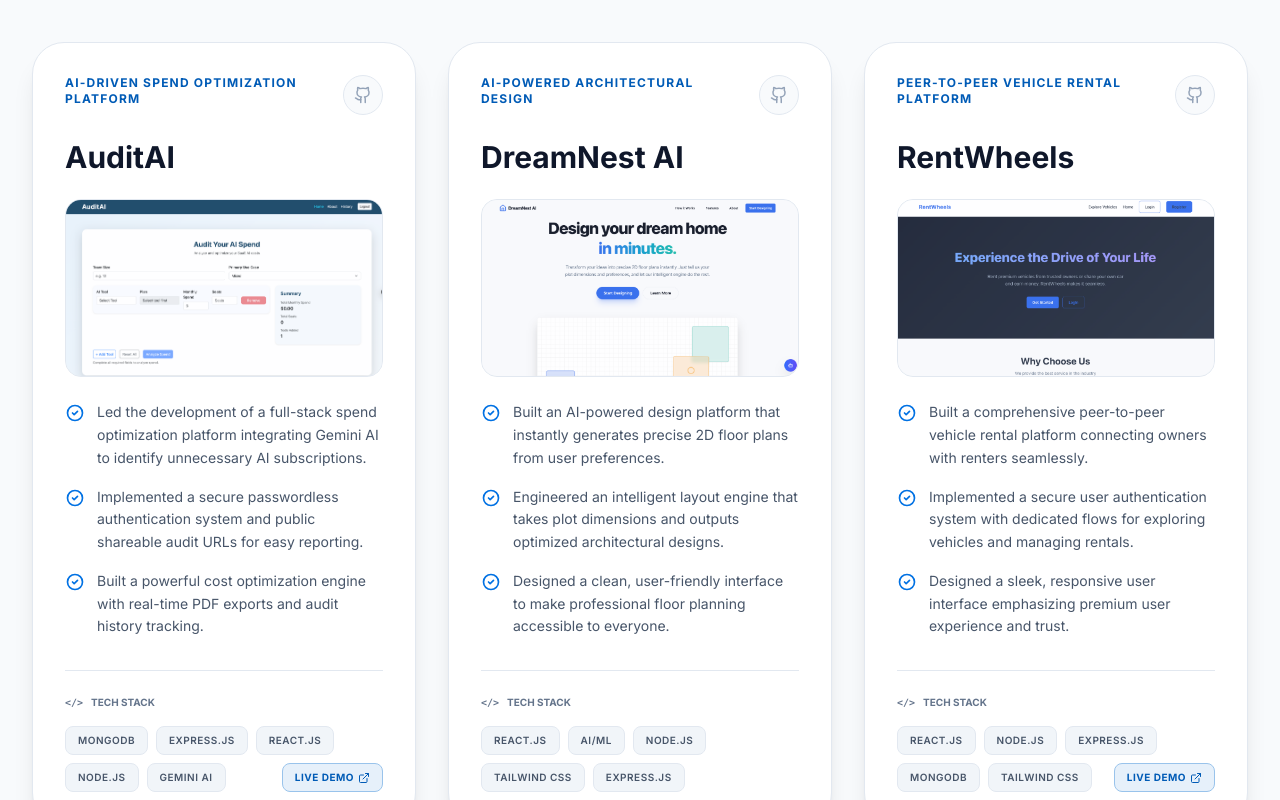
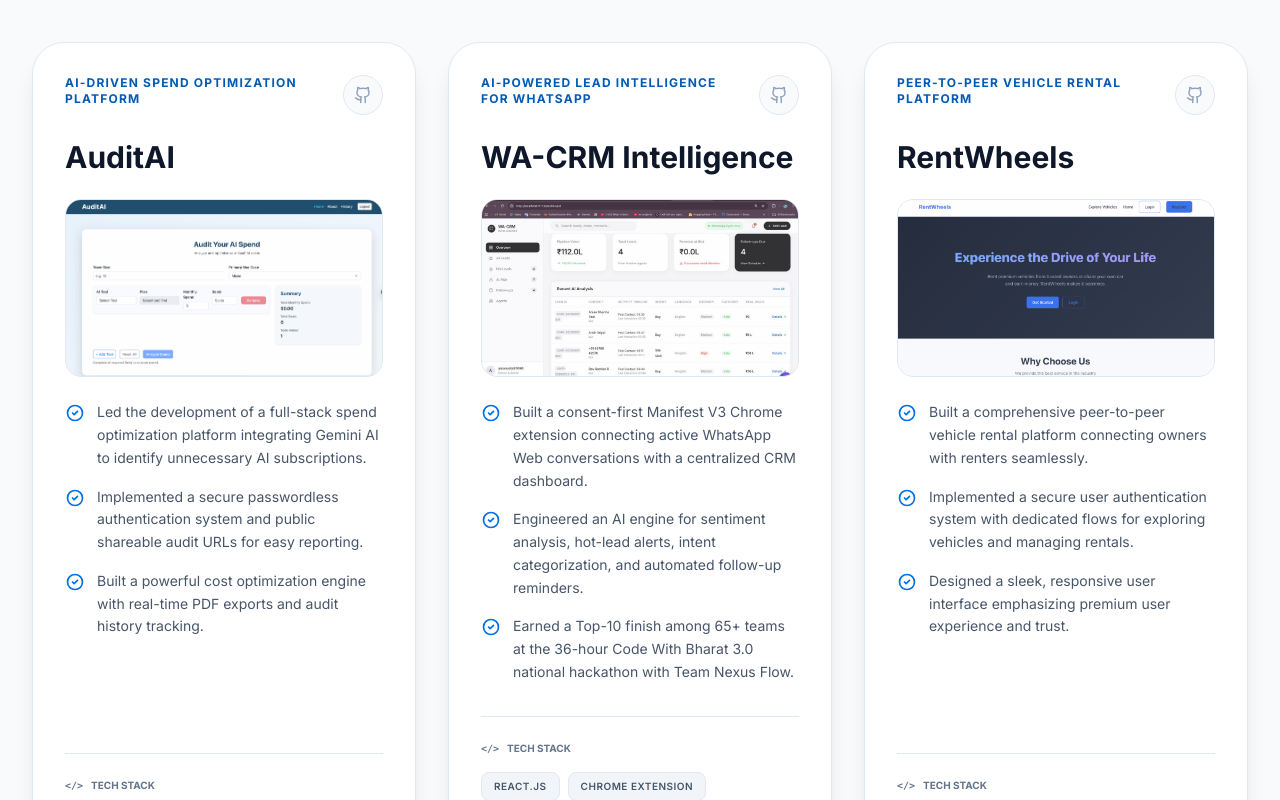
Before and after one commit to Amansharmacs1/Portfolio-Website, a React (Vite) app in the folder frontend/: page / in a window 1280 px wide. Shown: the part 2500-3300 px from the top of the page. Built offline with nearby package versions, Linux system fonts and the light colour scheme.

Commit message:
Replace DreamNest AI with WA-CRM Intelligence project

```diff
--- a/frontend/src/sections/Projects.jsx
+++ b/frontend/src/sections/Projects.jsx
@@ -19,18 +19,18 @@ const projectsData = [
     github: "https://github.com/Amansharmacs1/AuditAi"
   },
   {
-    title: "DreamNest AI",
-    subtitle: "AI-POWERED ARCHITECTURAL DESIGN",
+    title: "WA-CRM Intelligence",
+    subtitle: "AI-POWERED LEAD INTELLIGENCE FOR WHATSAPP",
     year: "2026",
-    image: "./dreamnest.png",
-    description: "An AI-powered design platform that transforms ideas into precise 2D floor plans instantly based on plot dimensions and preferences.",
+    image: "./wacrm.jpg",
+    description: "An AI-powered revenue intelligence platform and Chrome extension designed to organize WhatsApp leads, detect intent & sentiment, and automate CRM tracking.",
     features: [
-      "Built an AI-powered design platform that instantly generates precise 2D floor plans from user preferences.",
-      "Engineered an intelligent layout engine that takes plot dimensions and outputs optimized architectural designs.",
-      "Designed a clean, user-friendly interface to make professional floor planning accessible to everyone."
+      "Built a consent-first Manifest V3 Chrome extension connecting active WhatsApp Web conversations with a centralized CRM dashboard.",
+      "Engineered an AI engine for sentiment analysis, hot-lead alerts, intent categorization, and automated follow-up reminders.",
+      "Earned a Top-10 finish among 65+ teams at the 36-hour Code With Bharat 3.0 national hackathon with Team Nexus Flow."
     ],
-    tech: ["React.js", "AI/ML", "Node.js", "Tailwind CSS", "Express.js"],
-    github: "https://github.com/Amansharmacs1/DreamNest-AI"
+    tech: ["React.js", "Chrome Extension", "Tailwind CSS", "Node.js", "Supabase", "AI/ML"],
+    github: "https://github.com/Amansharmacs1/wa-crm-intelligence"
   },
   {
     title: "RentWheels",
```
Also changed, not shown: frontend/public/wacrm.jpg (added).
